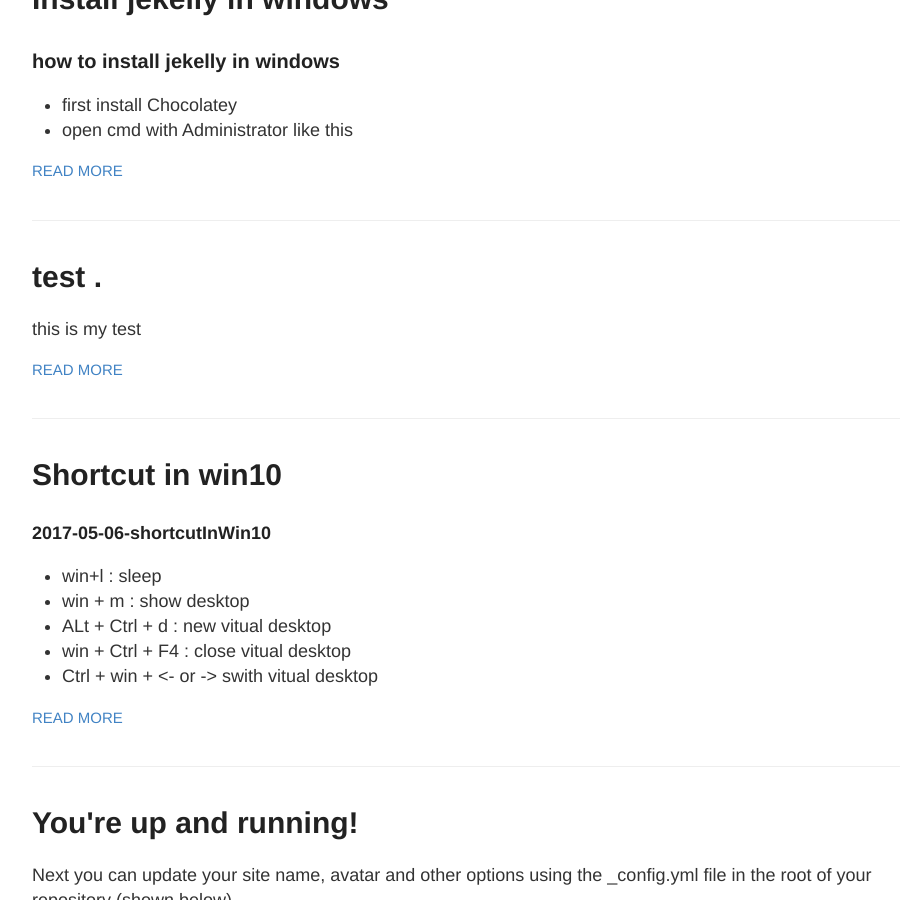
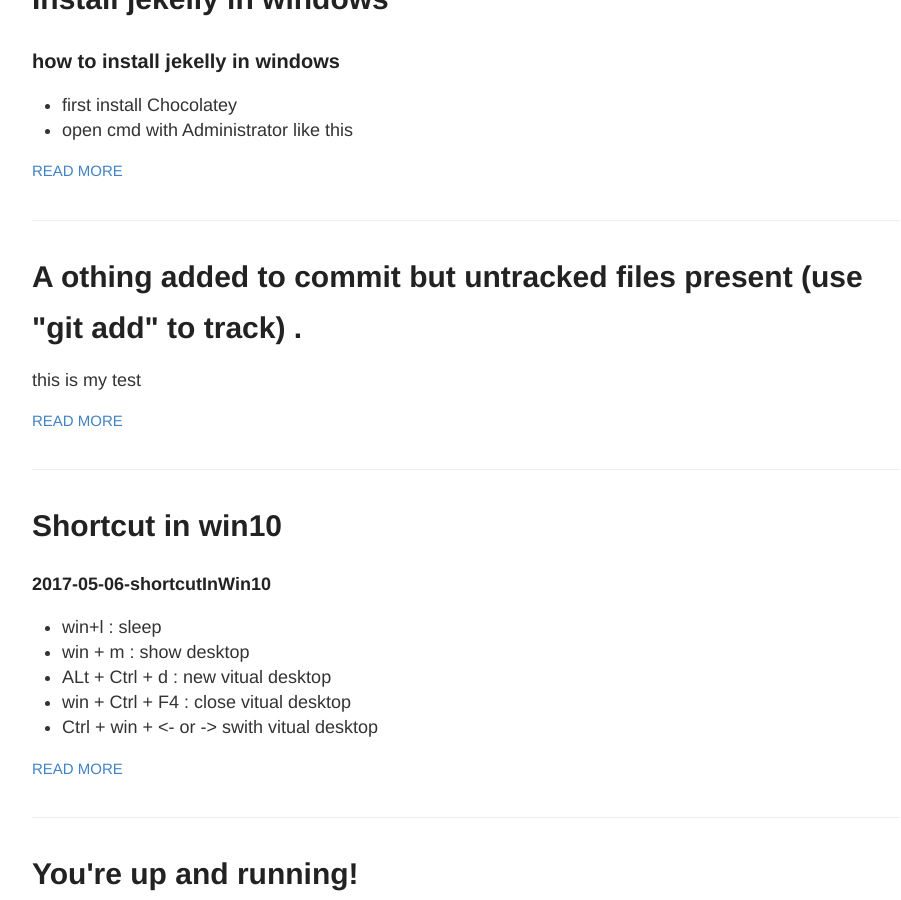
Before and after one commit to 7568/7568.github.io, a Jekyll site: the page built from index.html, in a window 1280 px wide and 900 px high, scrolled down 1067 px. Shown: the whole window, without its empty margins (174-1075 px from the left). Built offline with Jekyll 4.4.1, drawn with Linux system fonts in a browser that asks for light colours.

Commit message:
add something

```diff
--- a/_posts/2017-06/2017-05-08-test.md
+++ b/_posts/2017-06/2017-05-08-test.md
@@ -1,6 +1,6 @@
 ---
 layout: post
-title: test .
+title: A othing added to commit but untracked files present (use "git add" to track) .
 ---
 
 this is my test
```
